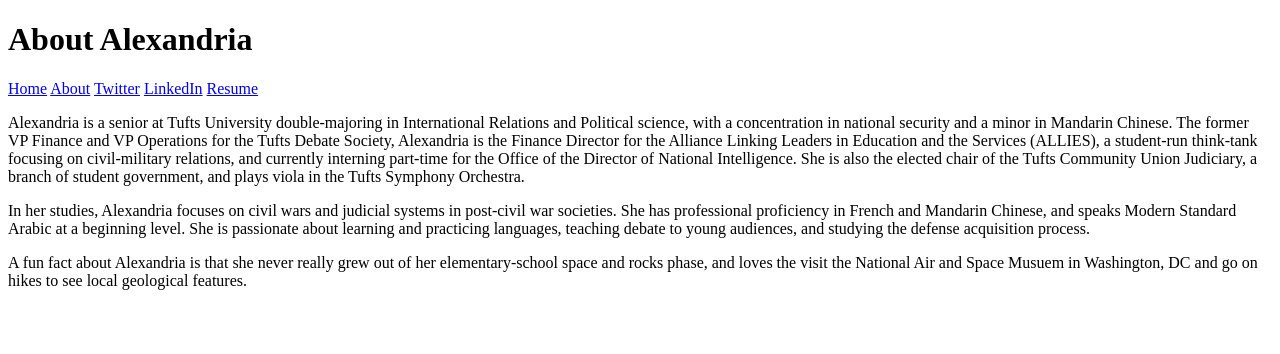
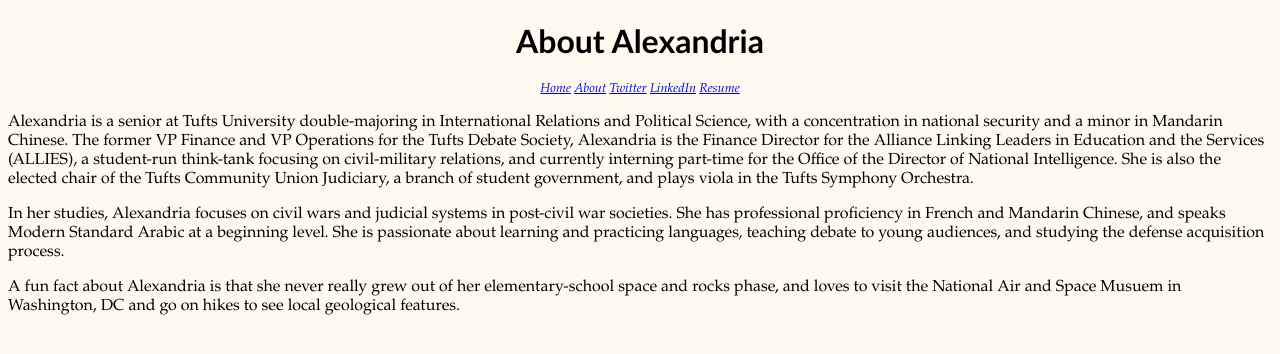
Before and after one commit to ahayma01/ahayma01.github.io, a plain HTML site: page bio.html in a window 1280 px wide. Drawn offline with Linux system fonts and the light colour scheme.

Commit message:
Updates to CSS files and typo fixes

```diff
--- a/bio.html
+++ b/bio.html
@@ -2,21 +2,23 @@
 
 <html>
 <head>
+	<meta charset="utf-8"/>
+	<link rel="stylesheet" type="text/css" href="style.css"/>
 	<title>About Alexandria</title>
 </head>
 
 <body>
 	<h1>About Alexandria</h1>
-	<div class="topbar">
+	<div id="topbar">
 		<a href="index.html">Home</a>
 		<a href="bio.html">About</a>
 		<a href="https://twitter.com/alexnhayman">Twitter</a>
 		<a href="https://www.linkedin.com/in/alexandriahayman/">LinkedIn</a>
 		<a href="resume.html">Resume</a>
 	</div>
-	<p>Alexandria is a senior at Tufts University double-majoring in International Relations and Political science, with a concentration in national security and a minor in Mandarin Chinese. The former VP Finance and VP Operations for the Tufts Debate Society, Alexandria is the Finance Director for the Alliance Linking Leaders in Education and the Services (ALLIES), a student-run think-tank focusing on civil-military relations, and currently interning part-time for the Office of the Director of National Intelligence. She is also the elected chair of the Tufts Community Union Judiciary, a branch of student government, and plays viola in the Tufts Symphony Orchestra.</p>
+	<p>Alexandria is a senior at Tufts University double-majoring in International Relations and Political Science, with a concentration in national security and a minor in Mandarin Chinese. The former VP Finance and VP Operations for the Tufts Debate Society, Alexandria is the Finance Director for the Alliance Linking Leaders in Education and the Services (ALLIES), a student-run think-tank focusing on civil-military relations, and currently interning part-time for the Office of the Director of National Intelligence. She is also the elected chair of the Tufts Community Union Judiciary, a branch of student government, and plays viola in the Tufts Symphony Orchestra.</p>
 
 	<p>In her studies, Alexandria focuses on civil wars and judicial systems in post-civil war societies. She has professional proficiency in French and Mandarin Chinese, and speaks Modern Standard Arabic at a beginning level. She is passionate about learning and practicing languages, teaching debate to young audiences, and studying the defense acquisition process.</p>
 
-	<p>A fun fact about Alexandria is that she never really grew out of her elementary-school space and rocks phase, and loves the visit the National Air and Space Musuem in Washington, DC and go on hikes to see local geological features.</p>
+	<p>A fun fact about Alexandria is that she never really grew out of her elementary-school space and rocks phase, and loves to visit the National Air and Space Musuem in Washington, DC and go on hikes to see local geological features.</p>
 </html>
--- a/style.css
+++ b/style.css
@@ -1,5 +1,20 @@
-<!DOCTYPE css>
+body {
+	background-color: FloralWhite;
+	font-family: Palatino;
+	font-size: 1em;
+}
 
-body {
-	background-color: eggshell;
+h1 {
+	text-align: center;
+	font-family: "Trebuchet MS";
 }
+
+#topbar {
+	text-align: center;
+	font-style: italic;
+	font-size: .8em;
+}
+
+span.em {
+	font-style: italic;
+}
```
Also changed, not shown: index.html (+5 -4 lines), resume.html (+3 -1 lines), favicon.ico (added).
